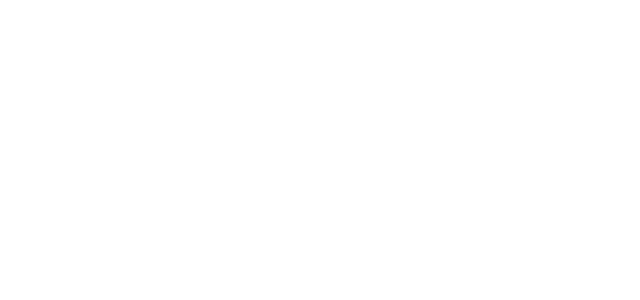
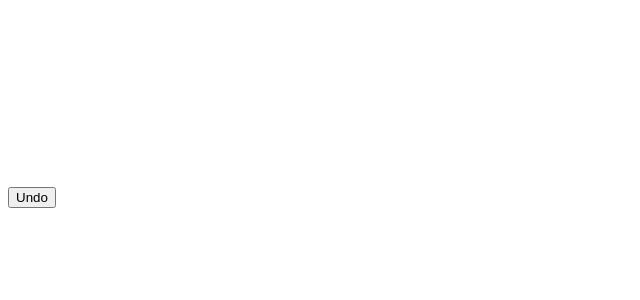
Before and after one commit to jamesmoriarty/redux-paint, a React (Create React App) app: page / in a window 1280 px wide. Shown: the top 300 px of the page, without its empty margins (0-640 px from the left). Built offline with nearby package versions, Linux system fonts and the light colour scheme.

Commit message:
feature: undo props.

```diff
--- a/src/App.js
+++ b/src/App.js
@@ -30,7 +30,7 @@
   };
 }
 
-function App(props) {
+function App({lines, dispatch}) {
   let refCanvas = useRef(null),
     refCanvasContainer = useRef(null);
 
@@ -39,9 +39,10 @@
   }, []);
 
   useEffect(() => {
+    refCanvas.current.width = refCanvas.current.width;
     const ctx = refCanvas.current.getContext("2d");
 
-    for (const line of props.lines) {
+    for (const line of lines) {
       const { x, y } = line[0];
       ctx.beginPath();
       ctx.moveTo(x, y);
@@ -55,6 +56,7 @@
   return (
     <div ref={refCanvasContainer} className="App">
       <canvas ref={refCanvas}></canvas>
+      <button onClick={() => { dispatch(lineUndo()) }}>Undo</button>
     </div>
   );
 }
```
